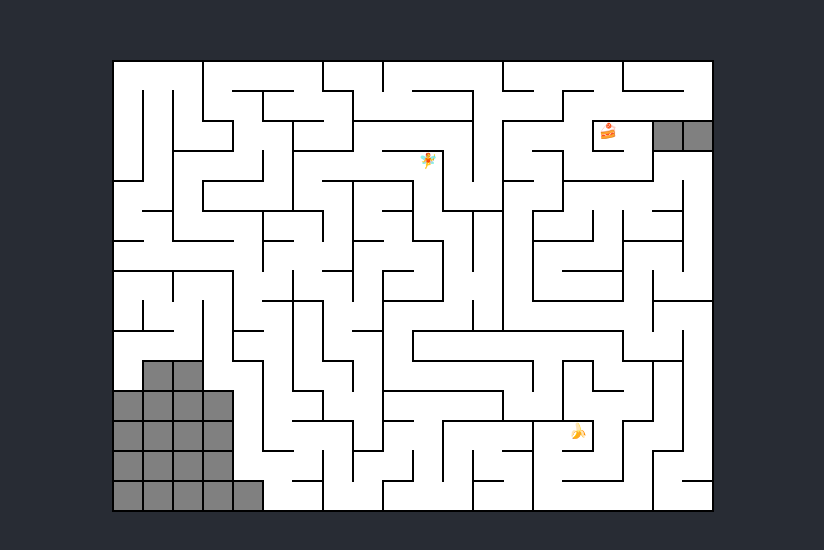
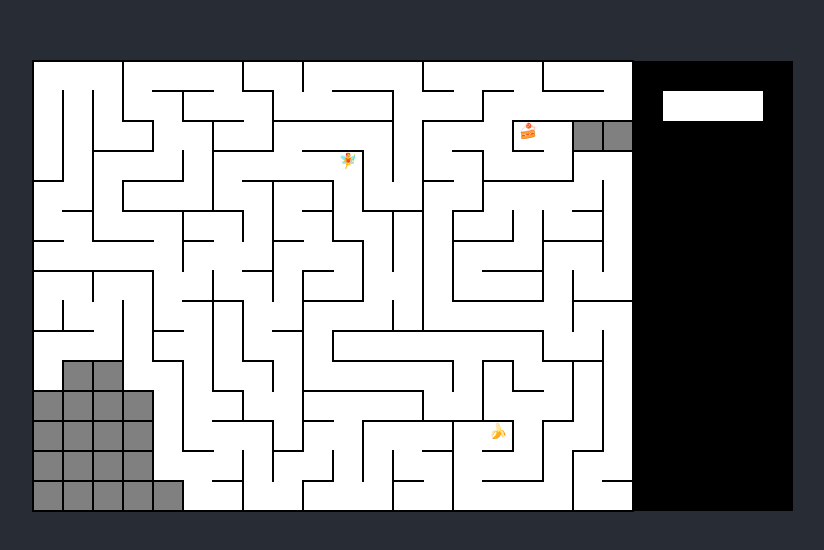
Before and after one commit to ob-ivan/maze-generator, a React (Create React App) app: page / in a window 1280 px wide. Shown: the part 114-664 px from the top of the page, without its empty margins (227-1051 px from the left). Built offline with nearby package versions, Linux system fonts and the light colour scheme.

Commit message:
Add inventory

```diff
--- a/src/components/Game.tsx
+++ b/src/components/Game.tsx
@@ -1,7 +1,8 @@
 import React, { useState } from 'react';
 import useKeypress from '../hooks/useKeypress';
 import { generateLevel } from '../maze/generateLevel';
-import { Level, Point } from '../types/Level';
+import { Item, Level, Point } from '../types/Level';
+import { Inventory } from './Inventory';
 import { Maze } from './Maze';
 
 interface GameProps {
@@ -10,8 +11,8 @@ interface GameProps {
 }
 
 export const Game: React.FC<GameProps> = ({ maxX, maxY }) => {
-    const [level] = useState<Level>(generateLevel(maxX, maxY));
-    const { cells } = level;
+    const [level, setLevel] = useState<Level>(generateLevel(maxX, maxY));
+    const { cells, itemPoints } = level;
 
     const [hero, setHero] = useState<Point>({
         x: Math.floor(Math.random() * maxX),
@@ -38,5 +39,23 @@ export const Game: React.FC<GameProps> = ({ maxX, maxY }) => {
         }
     });
 
-    return <Maze level={level} hero={hero} />;
+    const [inventory, setInventory] = useState<Item[]>([]);
+    useKeypress(' ', () => {
+        const itemPoint = itemPoints.find(itemPoint => itemPoint.x === hero.x && itemPoint.y === hero.y);
+
+        // eslint-disable-next-line no-console
+        console.log('Game.tsx', 47, 'itemPoint', itemPoint);
+
+        if (itemPoint) {
+            setInventory([...inventory, { face: itemPoint.face }]);
+            setLevel({ ...level, itemPoints: itemPoints.filter(keep => keep !== itemPoint) });
+        }
+    });
+
+    return (
+        <div className="game">
+            <Maze level={level} hero={hero} />
+            <Inventory items={inventory} />
+        </div>
+    );
 };
--- /dev/null
+++ b/src/components/Inventory.tsx
@@ -0,0 +1,16 @@
+import { FC } from 'react';
+import { Item } from '../types/Level';
+
+export interface InventoryProps {
+    items: Item[];
+}
+
+export const Inventory: FC<InventoryProps> = ({ items }) => {
+    return (
+        <div className="inventory">
+            {items.map((item, index) => (
+                <span key={`item-${index}`}>{item.face}</span>
+            ))}
+        </div>
+    );
+};
--- a/src/index.css
+++ b/src/index.css
@@ -8,6 +8,13 @@ body {
 
 code {
     font-family: source-code-pro, Menlo, Monaco, Consolas, 'Courier New', monospace;
+}
+
+/********* GAME **********/
+
+.game {
+    background: black;
+    display: flex;
 }
 
 /********* MAZE **********/
@@ -75,3 +82,12 @@ code {
     left: 0;
     width: 100%;
 }
+
+/********* INVENTORY **********/
+
+.inventory {
+    background: white;
+    height: 30px;
+    margin: 30px;
+    width: 100px;
+}
```
